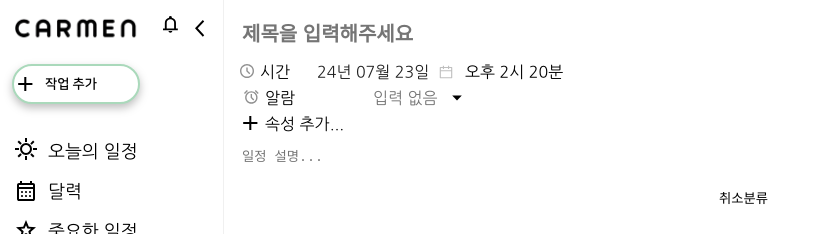
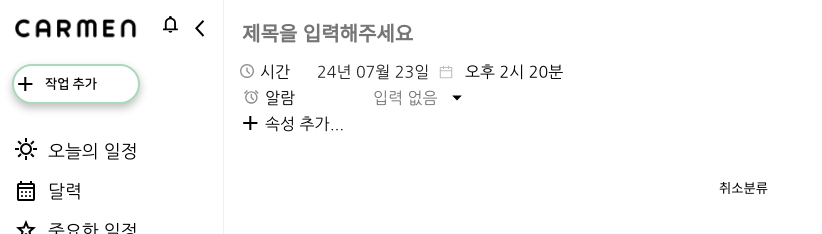
Before and after one commit to sangjin149/Carmen, a React (Create React App) app: page / in a window 1280 px wide. Shown: the top 234 px of the page, without its empty margins (0-822 px from the left). Built offline with nearby package versions, Linux system fonts and the light colour scheme.

Commit message:
Feature: DescriptionInput 구현

```diff
--- /dev/null
+++ b/src/components/newScheduleForm/DescriptionInput.jsx
@@ -0,0 +1,56 @@
+import { styled } from "styled-components";
+import { useRef, useState } from "react";
+
+export default function DescriptionInput({ ...props }) {
+    const ref = useRef();
+    const [inputHeight, setInputHeight] = useState(0);
+
+    const style = props.style ?? {};
+    const typoStyle = {
+        width: style.width,
+        fontFamily: style.fontFamily,
+        fontSize: style.fontSize,
+        lineHieght: style.lineHieght,
+    };
+
+    function handleChange(e) {
+        const realTextarea = e.target;
+        const newValue = realTextarea.value;
+        ref.current.value = newValue;
+        setInputHeight(ref.current.scrollHeight);
+    }
+
+    return (
+        <Container>
+            <RealTextarea style={{ height: inputHeight }} onChange={handleChange} {...props} />
+            <HiddenTextarea style={typoStyle} ref={ref} readOnly />
+        </Container>
+    );
+}
+
+const Container = styled.div`
+    position: relative;
+`;
+
+const RealTextarea = styled.textarea`
+    width: 100%;
+    resize: none;
+    font-family: "NanumGothic";
+    overflow: hidden;
+    font-size: 14px;
+    line-height: 22px;
+    border: none;
+`;
+
+const HiddenTextarea = styled.textarea`
+    position: absolute;
+    top: 0px;
+    left: 0px;
+    visibility: hidden;
+    width: 100%;
+    resize: none;
+    font-family: "NanumGothic";
+    overflow: hidden;
+    font-size: 14px;
+    line-height: 22px;
+`;
--- a/src/components/newScheduleForm/index.js
+++ b/src/components/newScheduleForm/index.js
@@ -3,6 +3,7 @@ import { useForm } from "@hooks";
 import Button from "@ui/Button";
 import OptionLabel from "./OptionLabel";
 import DateTimePicker from "./DateTimePicker";
+import DescriptionInput from "./DescriptionInput";
 import { DropDown } from "@ui";
 import dayjs from "dayjs";
 
@@ -99,14 +100,6 @@ const OptionList = styled.div`
     gap: 2px;
 `;
 
-const DescriptionInput = styled.textarea`
-    height: fit-content;
-    resize: none;
-    max-height: 52rem;
-    width: 100%;
-    border: none;
-`;
-
 const Control = styled.div`
     padding: 10px 0;
     display: flex;
```
